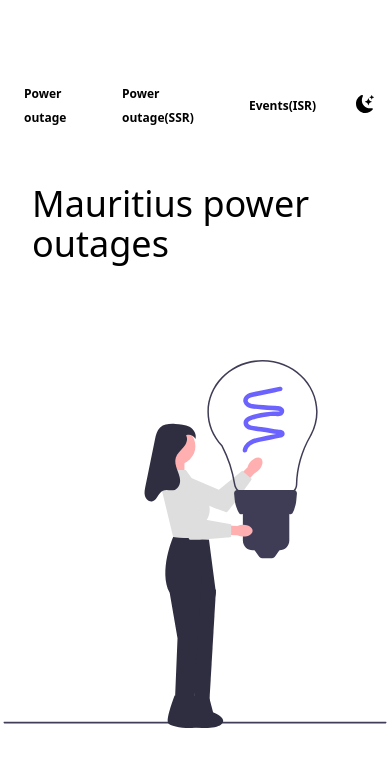
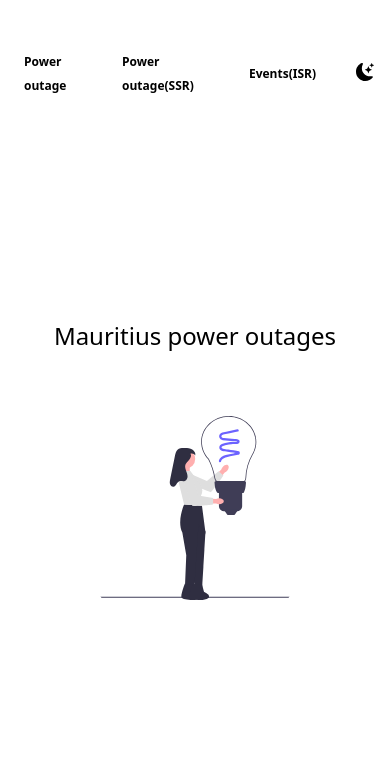
Before and after one commit to mahima98/mauritius-power-outage, a Next.js app: page / in a window 390 px wide. Shown: the top 766 px of the page. Built offline with nearby package versions, Linux system fonts and the light colour scheme.

Commit message:
Added responsive

```diff
--- a/components/Header.tsx
+++ b/components/Header.tsx
@@ -25,7 +25,7 @@ export default function Header({ darkMode, setDarkMode }: any) {
             developedByMahi
           </h1> */}
 
-          <div className="rotate-90 cursor-pointer">
+          <div className="hidden  md:flex rotate-90 cursor-pointer">
             <svg
               xmlns="http://www.w3.org/2000/svg"
               width="32"
--- a/pages/index.tsx
+++ b/pages/index.tsx
@@ -20,10 +20,10 @@ const Home: NextPage = () => {
           content="https://mahima-portfolio.vercel.app/api/og"
         />
       </Head>
-      <main className="flex flex-col gap-24 justify-center items-center w-full h-[90vh]  px-8 dark:bg-gray-600">
-        <h1 className="text-4xl font-medium">Mauritius power outages</h1>
+      <main className="flex flex-col gap-16 justify-center items-center w-full h-[90vh]  px-8 dark:bg-gray-600">
+        <h1 className="text-2xl md:text-4xl font-medium">Mauritius power outages</h1>
 
-        <div className="w-96 h-96">
+        <div className="w-48 h-48 md:w-96 md:h-96">
           <Image
             src={illustrationElectricity}
             className="object-cover rounded-lg w-64 h-64"
--- a/pages/powerOutrage/[powerOutrageId].tsx
+++ b/pages/powerOutrage/[powerOutrageId].tsx
@@ -47,7 +47,7 @@ export default function powerOutrageDetailPage() {
             Loading...
           </div>
         )}
-        <div className="flex flex-wrap items-center justify-right pb-8 dark:bg-gray-600">
+        <div className="flex flex-wrap items-center justify-center md:justify-right pb-8 dark:bg-gray-600">
           {results[0] &&
             results[0]
               .slice(0)
@@ -60,7 +60,7 @@ export default function powerOutrageDetailPage() {
                 ) => (
                   <div
                     key={i}
-                    className="p-6 m-1 bg-gray-200 dark:bg-gray-400 inline-block rounded-lg text-gray-900 dark:text-gray-900 md:w-auto w-[260px]"
+                    className="p-6 m-1 bg-gray-200 dark:bg-gray-400 inline-block rounded-lg text-gray-900 dark:text-gray-900 md:w-auto w-[300px]"
                   >
                     <div>
                       <h2 className="font-medium uppercase">
@@ -87,6 +87,10 @@ export default function powerOutrageDetailPage() {
                             minute: "2-digit",
                           }).format(new Date(value.to))}
                         </div>
+                        <div className="max-w-[250px] line-clamp-1">
+                      <span className="font-medium ">Streets: </span>
+                      {value.streets}
+                    </div>
                       </div>
                     </div>
                   </div>
--- a/pages/powerOutrage/index.tsx
+++ b/pages/powerOutrage/index.tsx
@@ -59,7 +59,7 @@ function powerOutrage() {
         <title>Power Outages</title>
         <link rel="icon" href="/favicon.ico" />
       </Head>
-      <div className="power-outrage dark:bg-gray-600 md:pt-4">
+      <div className="power-outrage dark:bg-gray-600 pt-6 md:pt-4">
         <div className="p-6 flex flex-col gap-4 max-w-7xl mx-auto">
           <h1
             className="font-medium md:text-4xl text-3xl text-center pb-8 md:pb-4 text-white"
--- a/pages/powerOutrageSsr/[powerOutrageSsrId].tsx
+++ b/pages/powerOutrageSsr/[powerOutrageSsrId].tsx
@@ -57,7 +57,7 @@ export default function powerOutrage2DetailPage(props: any) {
               .map((value, i) => (
                 <div
                   key={i}
-                  className="p-6 m-1 bg-gray-200 dark:bg-gray-400 inline-block rounded-lg text-gray-900 dark:text-gray-900 md:w-auto w-[260px]"
+                  className="p-6 m-1 bg-gray-200 dark:bg-gray-400 inline-block rounded-lg text-gray-900 dark:text-gray-900 md:w-auto w-[300px]"
                 >
                   <div className="flex flex-col gap-2">
                     <h2 className="font-medium uppercase">{value.district}</h2>
```
